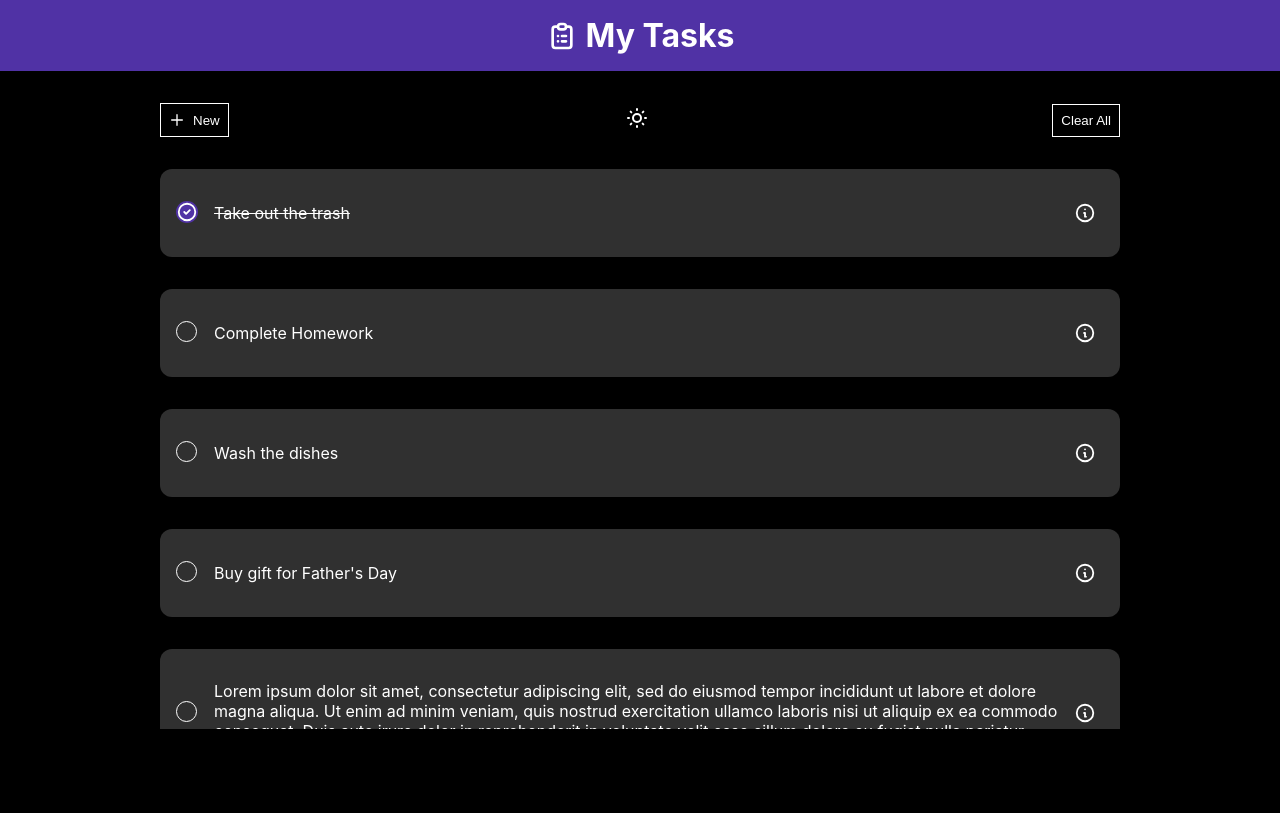
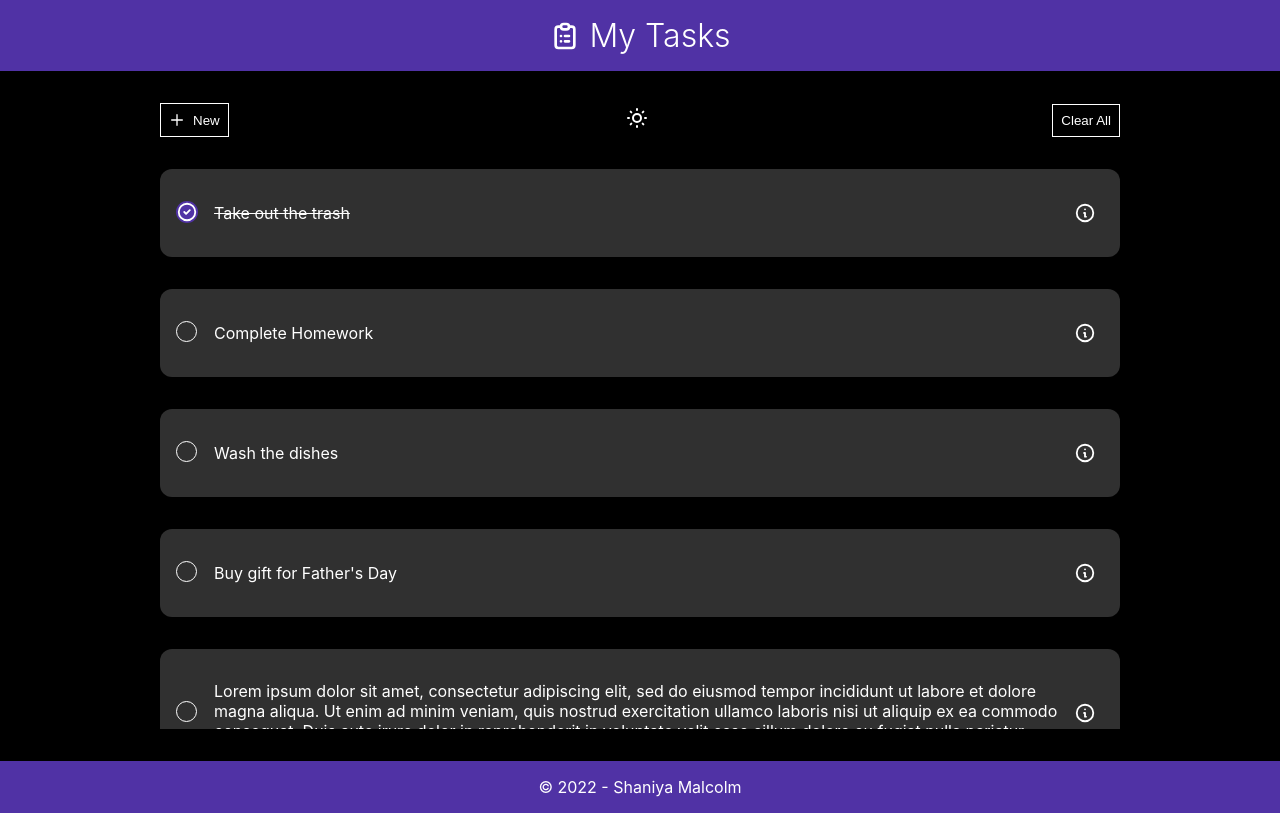
Before and after one commit to MsNiyaJ/taskmanager, a React (Create React App) app: page / in a window 1280 px wide. Built offline with nearby package versions, Linux system fonts and the light colour scheme.

Commit message:
- added footer - changed style of header

```diff
--- /dev/null
+++ b/src/components/Footer.tsx
@@ -0,0 +1,7 @@
+import React from 'react';
+
+const Footer = () => {
+  return <footer className="footer"> &copy; 2022 - Shaniya Malcolm</footer>;
+};
+
+export default Footer;
--- a/src/components/Main.tsx
+++ b/src/components/Main.tsx
@@ -2,6 +2,7 @@ import React from 'react';
 import Header from './Header';
 import TasksContainer from './TasksContainer';
 import Toolbar from './Toolbar';
+import Footer from './Footer';
 
 const Main = () => {
   return (
@@ -11,6 +12,7 @@ const Main = () => {
         <Toolbar />
         <TasksContainer />
       </div>
+      <Footer />
     </div>
   );
 };
--- a/src/global.css
+++ b/src/global.css
@@ -49,13 +49,17 @@
   color: #fff;
 }
 
-.header {
+h1 {
+  font-weight: 300;
+}
+
+.header,
+.footer {
   background-color: #5032a5;
   color: white;
   text-align: center;
   font-size: 1rem;
   padding: 1rem 0rem;
-  font-weight: 100;
   display: flex;
   justify-content: center;
   align-items: center;
```
